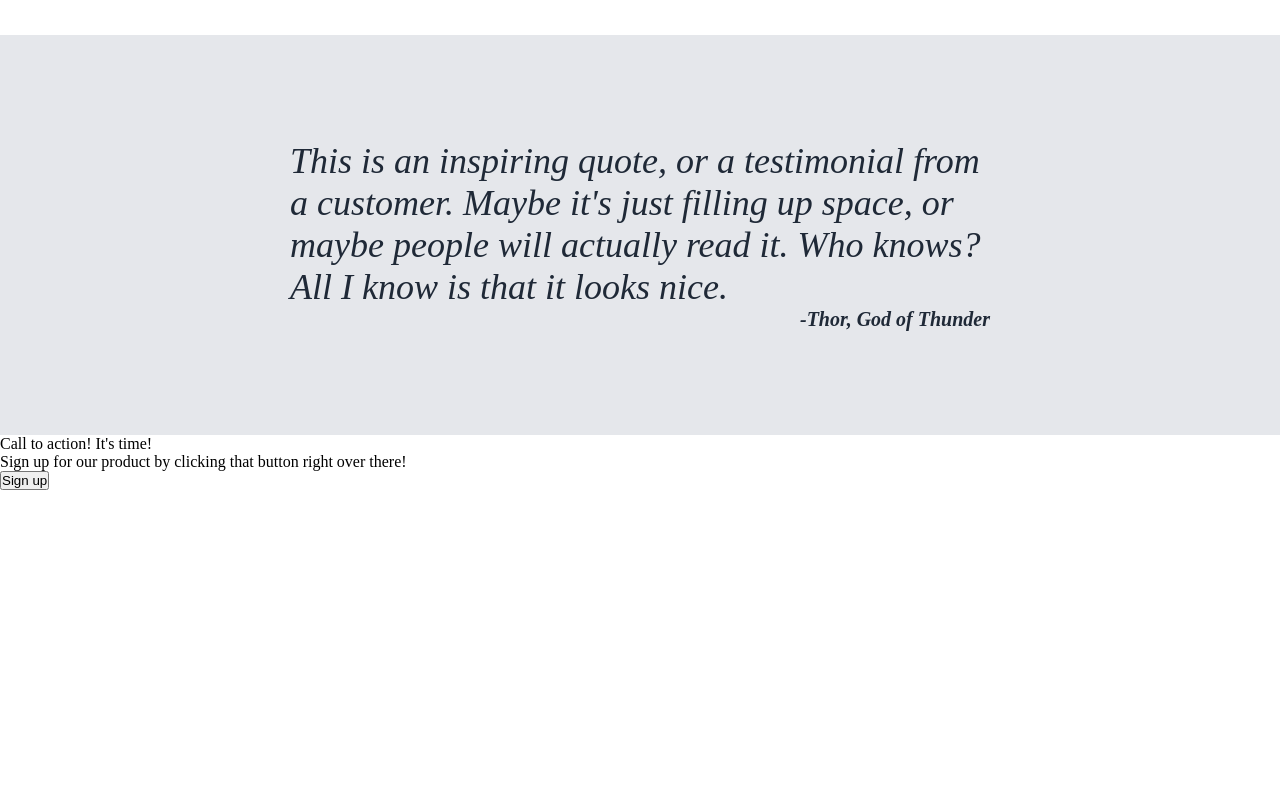
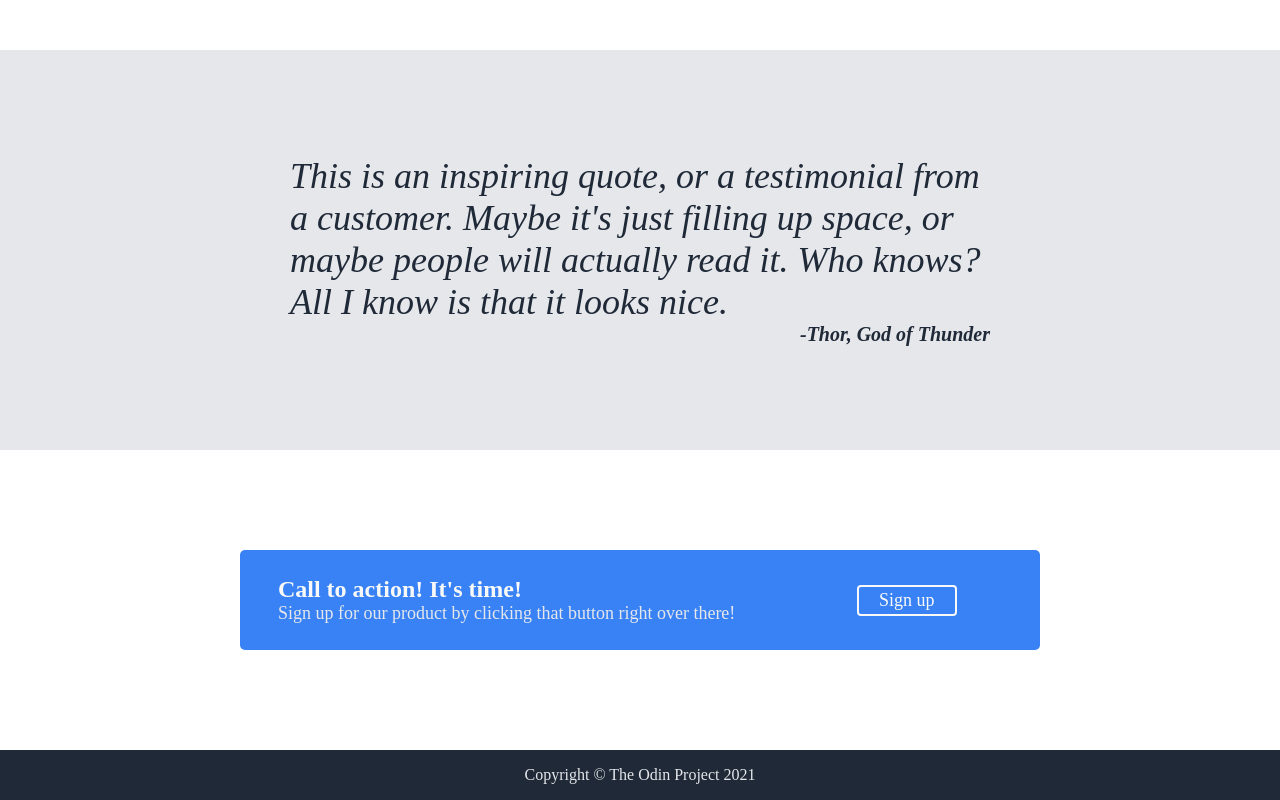
Before and after one commit to ealvara6/landing-page, a plain HTML site: page index.html in a window 1280 px wide. Shown: the part 862-1662 px from the top of the page. Before the commit the page ends 1352 px from the top, so only its background shows below. Drawn offline with Linux system fonts and the light colour scheme.

Commit message:
add footer html and css styles

```diff
--- a/index.html
+++ b/index.html
@@ -52,13 +52,15 @@
     <div class="action-section">
         <div class="action">
             <div class="action-info">
-                <div>Call to action! It's time!</div>
-                <div>Sign up for our product by clicking that button right over there!</div>
+                <div><span class="action-header">Call to action! It's time!</span>
+                    <div>Sign up for our product by clicking that button right over there!</div>
+                </div>
             </div>
             <div class="button">
-                <button>Sign up</button>
+                <a href="#" class="link">Sign up</a>
             </div>
         </div>
     </div>
+    <div class="footer">Copyright &#169; The Odin Project 2021</div>
 </body>
 </html>
--- a/styles.css
+++ b/styles.css
@@ -27,16 +27,17 @@ a,
     color: #F9FAF8;
 }
 
+
+.header,
+.hero{
+    padding: 0 250px;
+}
+
 .header{
     display: flex;
     justify-content: space-between;
     background-color: #1F2937;
-    padding: 15px 0;
-}
-
-.header,
-.hero{
-    padding: 0 250px;
+    padding-top: 15px;
 }
 
 .header ul{
@@ -143,3 +144,60 @@ a,
     font-weight: bold;
     text-align: end;
 }
+
+
+.action-section{
+    height: 300px;
+    display: flex;
+    justify-content: center;
+    align-items: center;
+}
+
+.action{
+    background-color: #3882F6;
+    height: 100px;
+    width: 800px;
+    display: flex;
+    border-radius: 5px;
+}
+
+.action-header{
+    font-size: 24px;
+    color: #F9FAF8;
+    font-weight: bold;
+}
+
+.action-info{
+    flex:2;
+    display: flex;
+    justify-content: center;
+    align-items: center;
+    color: #E5E7EB;
+    font-size: 18px;
+}
+
+.button{
+    flex: 1;
+    display: flex;
+    justify-content: center;
+    align-items: center;
+}
+
+.link{
+    width: 100px;
+    padding: 3px;
+    text-align: center;
+    color: #F9FAF8;
+    border-style: solid;
+    border-radius: 4px;
+    border-width: 2px;
+}
+
+.footer{
+    display: flex;
+    height: 50px;
+    background-color: #1F2937;
+    color: #E5E7EB;
+    justify-content: center;
+    align-items: center;
+}
```
